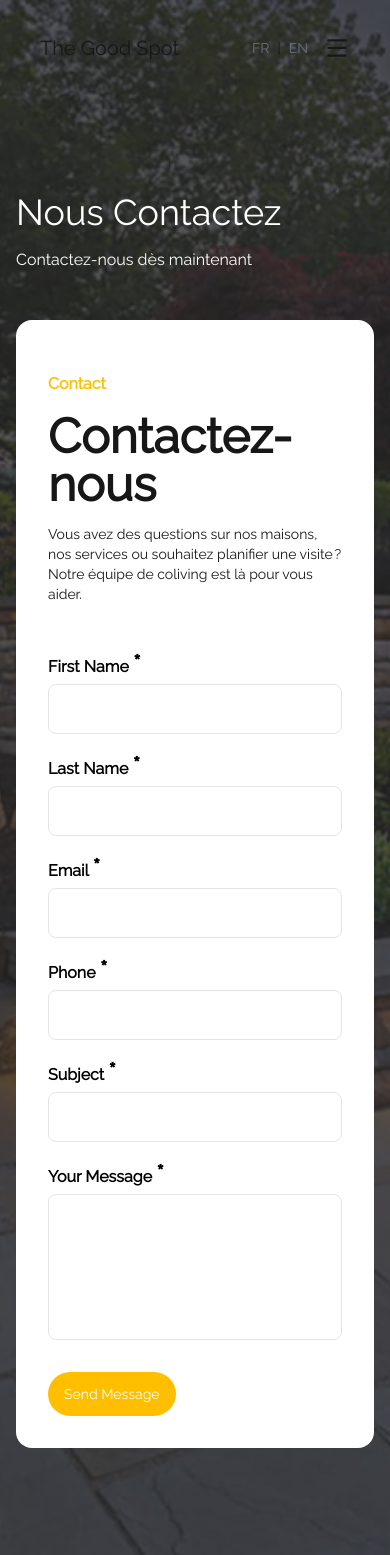
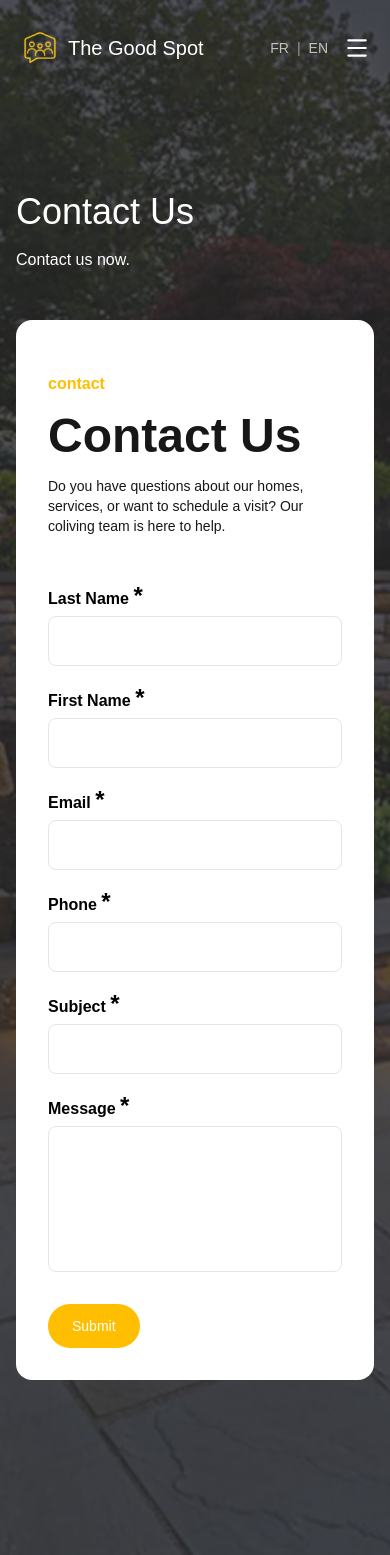
Before and after one commit to Meriemchm/The-good-spot, a Next.js app: page /community/contact in a window 390 px wide. Shown: the top 1555 px of the page. Built offline with nearby package versions, Linux system fonts and the light colour scheme.

Commit message:
Enhance contact form with dynamic validation schema and translations; update UI components for improved localization

```diff
--- a/app/[locale]/contact/components/contact-form.tsx
+++ b/app/[locale]/contact/components/contact-form.tsx
@@ -4,15 +4,23 @@ import { useForm } from "react-hook-form";
 import { zodResolver } from "@hookform/resolvers/zod";
 import emailjs from "emailjs-com";
 import { useState } from "react";
-import { ContactFormData, contactSchema } from "@/schemas/contactSchema";
+import { createContactSchema, ContactFormData } from "@/schemas/contactSchema";
 import InputField from "@/components/ui/InputField";
 import Button from "@/components/ui/button";
 import toast from "react-hot-toast";
-import { useGsapFade } from "@/hooks/useGsapFade";
+import { useTranslations } from "next-intl";
 
 const ContactForm = () => {
+  const [isSending, setIsSending] = useState(false);
 
-  const [isSending, setIsSending] = useState(false);
+  // Labels du formulaire
+  const t = useTranslations("contact.contact_form");
+
+  //  Messages d'erreur Zod
+  const tErrors = useTranslations("contact.contact_form_errors");
+
+  // Schema dynamique avec traduction
+  const schema = createContactSchema(tErrors);
 
   const {
     register,
@@ -20,15 +28,12 @@ const ContactForm = () => {
     formState: { errors },
     reset,
   } = useForm<ContactFormData>({
-    resolver: zodResolver(contactSchema),
+    resolver: zodResolver(schema),
   });
-
-  {
-    /*on submit */
-  }
 
   const onSubmit = (data: ContactFormData) => {
     setIsSending(true);
+
     emailjs
       .send(
         process.env.NEXT_PUBLIC_EMAILJS_SERVICE_ID!,
@@ -40,42 +45,42 @@ const ContactForm = () => {
           subject: data.subject,
           message: data.message,
         },
-        process.env.NEXT_PUBLIC_EMAILJS_PUBLIC_KEY!
+        process.env.NEXT_PUBLIC_EMAILJS_PUBLIC_KEY!,
       )
       .then(() => {
-        setIsSending(false);
-        toast.success("Message sent successfully!");
+        toast.success(t("success"));
         reset();
       })
       .catch((error) => {
         console.error("EmailJS Error:", error);
-        toast.error("Something went wrong.");
+        toast.error(t("error"));
+      })
+      .finally(() => {
         setIsSending(false);
       });
   };
 
   return (
-    <form
-      onSubmit={handleSubmit(onSubmit)}
-      className=" space-y-4"
-    >
+    <form onSubmit={handleSubmit(onSubmit)} className="space-y-4">
+      {" "}
       <div className="grid grid-cols-1 md:grid-cols-2 gap-4">
         <InputField
-          label="First Name"
+          label={t("lastname")}
+          name="lastName"
+          register={register}
+          error={errors.lastName}
+        />
+
+        <InputField
+          label={t("firstname")}
           name="firstName"
           register={register}
           error={errors.firstName}
         />
-        <InputField
-          label="Last Name"
-          name="lastName"
-          register={register}
-          error={errors.lastName}
-        />
       </div>
       <div className="grid grid-cols-1 md:grid-cols-2 gap-4">
         <InputField
-          label="Email"
+          label={t("email")}
           name="email"
           type="email"
           register={register}
@@ -83,7 +88,7 @@ const ContactForm = () => {
         />
 
         <InputField
-          label="Phone"
+          label={t("phone")}
           name="phone"
           type="tel"
           register={register}
@@ -91,22 +96,20 @@ const ContactForm = () => {
         />
       </div>
       <InputField
-        label="Subject"
+        label={t("subject")}
         name="subject"
         register={register}
         error={errors.subject}
       />
-
       <InputField
-        label="Your Message"
+        label={t("message")}
         name="message"
         textarea
         register={register}
         error={errors.message}
       />
-
       <Button type="submit" disabled={isSending} className="mt-4">
-        Send Message
+        {isSending ? t("sending") : t("submit")}
       </Button>
     </form>
   );
--- a/app/[locale]/contact/components/contact-header.tsx
+++ b/app/[locale]/contact/components/contact-header.tsx
@@ -1,11 +1,15 @@
-import React from 'react'
+import { useTranslations } from "next-intl";
+import React from "react";
 
 export const ContactHeader = () => {
+  const t = useTranslations("contact");
   return (
-    <div className='flex flex-col gap-4 py-5'>
-        <p className='text-primary font-bold'>Contact</p>
-        <h2 className='text-5xl font-bold'>Contactez-nous</h2>
-        <p className='text-sm'>Vous avez des questions sur nos maisons, nos services ou souhaitez planifier une visite ? Notre équipe de coliving est là pour vous aider.</p>
+    <div className="flex flex-col gap-4 py-5">
+      <p className="text-primary font-bold">contact</p>
+      <h2 className="text-5xl font-bold">{t("title")}</h2>
+      <p className="text-sm">
+        {t("description")}
+      </p>
     </div>
-  )
-}
+  );
+};
--- a/app/[locale]/contact/components/contact-left.tsx
+++ b/app/[locale]/contact/components/contact-left.tsx
@@ -1,10 +1,12 @@
+import { useTranslations } from 'next-intl'
 import React from 'react'
 
 const ContactLeft = () => {
+  const t = useTranslations('contact')
   return (
     <div className='flex flex-col gap-4 text-white'>
-      <h2 className='md:text-6xl text-4xl'>Nous Contactez</h2>
-      <p>Contactez-nous dès maintenant</p>
+      <h2 className='md:text-6xl text-4xl'>{t('lefttitle')}</h2>
+      <p>{t('leftdescription')}</p>
     </div>
   )
 }
--- a/app/globals.css
+++ b/app/globals.css
@@ -1,4 +1,3 @@
-@import url("https://fonts.googleapis.com/css2?family=Raleway:ital,wght@0,400;1,400&display=swap");
 @import "tailwindcss";
 
 :root {
--- a/components/navbar/desktop-navbar.tsx
+++ b/components/navbar/desktop-navbar.tsx
@@ -6,28 +6,13 @@ import { useTranslations, useLocale } from "next-intl";
 import { usePathname, useRouter } from "next/navigation";
 import NavbarLinks from "../ui/navbar-links";
 import { NavbarData } from "@/data/NavbarData";
+import LanguageSwitcher from "../ui/language-switcher";
 
 export default function DesktopNavbar() {
-  const pathname = usePathname();
-  const router = useRouter();
-  const currentLang = useLocale(); // <-- useLocale instead of parsing
+
+  const currentLang = useLocale();
 
   const t = useTranslations("contactLink");
-
-  const toggleLanguage = () => {
-    const newLang = currentLang === "fr" ? "en" : "fr";
-    const segments = pathname.split("/");
-
-    // If the URL starts with /fr or /en, replace it
-    if (segments[1] === "fr" || segments[1] === "en") {
-      segments[1] = newLang;
-    } else {
-      // If there is no locale prefix (should not happen), add it
-      segments.splice(1, 0, newLang);
-    }
-
-    router.push(segments.join("/") || `/${newLang}`);
-  };
 
   return (
     <div className="hidden md:flex w-full justify-between items-center">
@@ -37,7 +22,7 @@ export default function DesktopNavbar() {
         <p className="capitalize text-xl text-white">The Good Spot</p>
       </Link>
 
-      <div className="flex justify-center items-center bg-white py-4 px-8 rounded-full h-20 gap-8">
+      <div className="flex justify-center items-center bg-white py-2 px-8 rounded-full h-20 gap-8">
         {/* Nav Items */}
         <div className="flex items-center gap-8">
           <NavbarLinks items={NavbarData} />
@@ -46,37 +31,13 @@ export default function DesktopNavbar() {
         {/* Right Side: Contact + Language */}
         <div className="flex items-center gap-4">
           <Link href={`/${currentLang}/contact`}>
-            <Button className="bg-primary text-black hover:bg-primary/90 transition">
+            <Button className="bg-primary text-white hover:bg-primary/90 transition">
               {t("contactLink")}
             </Button>
           </Link>
 
           {/* Language Selector */}
-          <div className="flex items-center gap-2 text-sm">
-            <Link
-              href={pathname.replace(`/${currentLang}`, "/fr")}
-              className={`transition ${
-                currentLang === "fr"
-                  ? "font-bold text-black"
-                  : "text-gray-500 hover:text-black"
-              }`}
-            >
-              FR
-            </Link>
-
-            <span className="text-gray-400">|</span>
-
-            <Link
-              href={pathname.replace(`/${currentLang}`, "/en")}
-              className={`transition ${
-                currentLang === "en"
-                  ? "font-bold text-black"
-                  : "text-gray-500 hover:text-black"
-              }`}
-            >
-              EN
-            </Link>
-          </div>
+          <LanguageSwitcher />
         </div>
       </div>
     </div>
--- a/components/navbar/mobile-navbar.tsx
+++ b/components/navbar/mobile-navbar.tsx
@@ -4,48 +4,34 @@ import { useState } from "react";
 import Link from "next/link";
 import { Menu, X } from "lucide-react";
 import { useLocale } from "next-intl";
-import { usePathname } from "next/navigation";
+import { useTranslations } from "next-intl";
 import NavbarLinks from "../ui/navbar-links";
 import { NavbarData } from "@/data/NavbarData";
+import LanguageSwitcher from "../ui/language-switcher";
+import Button from "../ui/button";
 
 export default function MobileNavbar() {
   const [open, setOpen] = useState(false);
-  const locale = useLocale();
-  const pathname = usePathname();
 
-  const switchLang = (lang: string) => {
-    return pathname.replace(`/${locale}`, `/${lang}`);
-  };
+  const currentLang = useLocale();
 
+  const t = useTranslations("contactLink");
   return (
     <>
       {/* Top Bar */}
-      <div className="md:hidden flex justify-between items-center px-6 h-20">
-        <Link href={`/${locale}`}>
-          <p className="text-xl">The Good Spot</p>
+      <div className="md:hidden flex justify-between items-center px-1 h-20">
+        <Link href={`/${currentLang}`} className="flex items-center gap-2">
+          <img src="/LogoTheGoodSpot.svg" alt="Logo" className="h-10 w-auto" />
+          <p className="capitalize text-xl text-white">The Good Spot</p>
         </Link>
 
         <div className="flex items-center gap-4">
           {/* Language */}
-          <div className="flex items-center gap-2 text-sm">
-            <Link
-              href={switchLang("fr")}
-              className={locale === "fr" ? "font-bold" : "text-gray-500"}
-            >
-              FR
-            </Link>
-            <span>|</span>
-            <Link
-              href={switchLang("en")}
-              className={locale === "en" ? "font-bold" : "text-gray-500"}
-            >
-              EN
-            </Link>
-          </div>
+          <LanguageSwitcher variant="light" />
 
           {/* Hamburger */}
           <button onClick={() => setOpen(true)}>
-            <Menu size={26} />
+            <Menu className="text-white" size={26} />
           </button>
         </div>
       </div>
@@ -72,12 +58,19 @@ export default function MobileNavbar() {
         </div>
 
         {/* Links */}
-        <div className="px-6">
+        <div className="px-6 ">
           <NavbarLinks
             items={NavbarData}
             isMobile
             closeMenu={() => setOpen(false)}
           />
+          <div className="py-6">
+            <Link href={`/${currentLang}/contact`}>
+              <Button className="bg-primary text-white hover:bg-primary/90 transition">
+                {t("contactLink")}
+              </Button>
+            </Link>
+          </div>
         </div>
       </div>
     </>
--- a/components/ui/button.tsx
+++ b/components/ui/button.tsx
@@ -8,7 +8,7 @@ const Button = React.forwardRef<HTMLButtonElement, ButtonProps>(
     return (
       <button
         className={cn(
-          "bg-primary px-4 py-3 text-white rounded-full hover:bg-primary/90 transition text-sm md:text-base",
+          "bg-primary px-6 py-3 text-white rounded-full hover:bg-primary/90 transition text-sm md:text-base",
           className
         )}
         disabled={disabled}
--- /dev/null
+++ b/components/ui/language-switcher.tsx
@@ -0,0 +1,53 @@
+"use client";
+
+import Link from "next/link";
+import { useLocale } from "next-intl";
+import { usePathname } from "next/navigation";
+
+type LanguageSwitcherProps = {
+  variant?: "light" | "dark";
+  className?: string;
+};
+
+export default function LanguageSwitcher({
+  variant = "dark",
+  className = "",
+}: LanguageSwitcherProps) {
+  const locale = useLocale();
+  const pathname = usePathname();
+
+  const switchLang = (lang: string) => {
+    return pathname.replace(`/${locale}`, `/${lang}`);
+  };
+
+  const activeColor =
+    variant === "light" ? "font-bold text-white" : "font-bold text-black";
+
+  const inactiveColor =
+    variant === "light"
+      ? "text-white/70 hover:text-white"
+      : "text-gray-500 hover:text-black";
+
+  const separatorColor =
+    variant === "light" ? "text-white/50" : "text-gray-400";
+
+  return (
+    <div className={`flex items-center gap-2 text-sm ${className}`}>
+      <Link
+        href={switchLang("fr")}
+        className={locale === "fr" ? activeColor : inactiveColor}
+      >
+        FR
+      </Link>
+
+      <span className={separatorColor}>|</span>
+
+      <Link
+        href={switchLang("en")}
+        className={locale === "en" ? activeColor : inactiveColor}
+      >
+        EN
+      </Link>
+    </div>
+  );
+}
--- a/messages/en/contact.json
+++ b/messages/en/contact.json
@@ -1,11 +1,31 @@
 {
   "contact": {
+    "lefttitle": "Contact Us",
     "title": "Contact Us",
+    "leftdescription": "Contact us now.",
+    "description": "Do you have questions about our homes, services, or want to schedule a visit? Our coliving team is here to help.",
     "email": "Email",
     "phone": "Phone",
     "address": "Address",
     "email_value": "contact@example.com",
     "phone_value": "+33 000-0000",
-    "address_value": "123 Sample St, Paris, France"
+    "address_value": "123 Sample St, Paris, France",
+    "contact_form": {
+      "firstname": "First Name",
+      "lastname": "Last Name",
+      "email": "Email",
+      "phone": "Phone",
+      "subject": "Subject",
+      "message": "Message",
+      "submit": "Submit"
+    },
+    "contact_form_errors": {
+      "firstName": "First name is required",
+      "lastName": "Last name is required",
+      "email": "Invalid email address",
+      "phone": "Phone number is required",
+      "subject": "Subject must be at least 5 characters",
+      "message": "Message must be at least 5 characters"
+    }
   }
 }
--- a/messages/fr/contact.json
+++ b/messages/fr/contact.json
@@ -1,11 +1,31 @@
 {
   "contact": {
+    "lefttitle": "Nous Contactez",
     "title": "Contactez-nous",
+    "leftdescription": "Contactez-nous dès maintenant.",
+    "description": "Vous avez des questions sur nos maisons, nos services ou souhaitez planifier une visite ? Notre équipe de coliving est là pour vous aider.",
     "email": "Email",
     "phone": "Téléphone",
     "address": "Adresse",
     "email_value": "contact@example.com",
     "phone_value": "+33 000-0000",
-    "address_value": "123 Sample St, Paris, France"
+    "address_value": "123 Sample St, Paris, France",
+    "contact_form": {
+      "firstname": "Prénom",
+      "lastname": "Nom de famille",
+      "email": "Email",
+      "phone": "Téléphone",
+      "subject": "Sujet",
+      "message": "Message",
+      "submit": "Envoyer"
+    },
+    "contact_form_errors": {
+      "firstName": "Le prénom est obligatoire",
+      "lastName": "Le nom est obligatoire",
+      "email": "Adresse email invalide",
+      "phone": "Le numéro de téléphone est obligatoire",
+      "subject": "Le sujet doit contenir au moins 5 caractères",
+      "message": "Le message doit contenir au moins 5 caractères"
+    }
   }
 }
--- a/schemas/contactSchema.tsx
+++ b/schemas/contactSchema.tsx
@@ -1,12 +1,15 @@
 import { z } from "zod";
 
-export const contactSchema = z.object({
-  firstName: z.string().min(2, "First name is required"),
-  lastName: z.string().min(2, "Last name is required"),
-  email: z.email("Invalid email address"),
-  phone: z.string().min(6, "Phone number is required"),
-  subject: z.string().min(5, "Subject must be at least 5 characters"),
-  message: z.string().min(5, "Message must be at least 5 characters"),
-});
+export const createContactSchema = (t: (key: string) => string) =>
+  z.object({
+    firstName: z.string().min(2, t("firstName")),
+    lastName: z.string().min(2, t("lastName")),
+    email: z.string().email(t("email")),
+    phone: z.string().min(6, t("phone")),
+    subject: z.string().min(5, t("subject")),
+    message: z.string().min(5, t("message")),
+  });
 
-export type ContactFormData = z.infer<typeof contactSchema>;
+export type ContactFormData = z.infer<
+  ReturnType<typeof createContactSchema>
+>;
```
Also changed, not shown: components/ui/navbar-links.tsx (+39 -10 lines).
